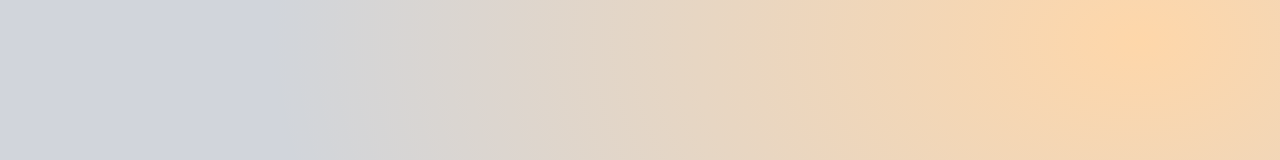
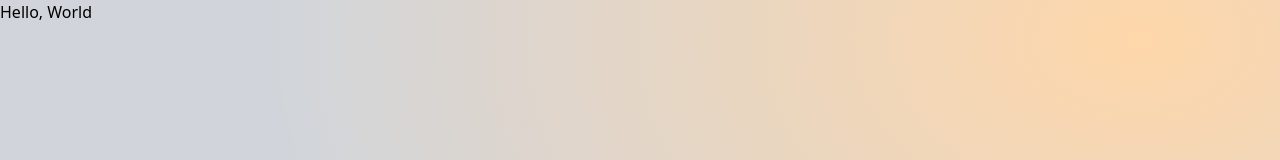
Before and after one commit to DarenBach-code/SCHEDULER, a Nuxt app: page / in a window 1280 px wide. Shown: the top 160 px of the page. Built offline with nearby package versions, Linux system fonts and the light colour scheme.

Commit message:
google fonts

```diff
--- a/nuxt.config.ts
+++ b/nuxt.config.ts
@@ -2,5 +2,5 @@
 export default defineNuxtConfig({
   compatibilityDate: '2024-04-03',
   devtools: { enabled: true },
-  modules: ["@nuxtjs/tailwindcss"],
+  modules: ["@nuxtjs/tailwindcss", "@nuxtjs/google-fonts"],
 })
--- a/package.json
+++ b/package.json
@@ -10,6 +10,7 @@
     "postinstall": "nuxt prepare"
   },
   "dependencies": {
+    "@nuxtjs/google-fonts": "^3.2.0",
     "@nuxtjs/tailwindcss": "^6.12.1",
     "nuxt": "^3.12.4",
     "vue": "latest"
--- a/pages/index.vue
+++ b/pages/index.vue
@@ -1,6 +1,8 @@
 <template>
     <div class="h-screen w-screen gradient">
-
+        <div class="flex">
+            <p class="rubik">Hello, World</p>
+        </div>
     </div>
 </template>
 
@@ -14,5 +16,7 @@
         background-color: rgb(209, 213, 219);
         background-image: radial-gradient(at 89% 5%, rgb(254, 215, 170) 0, transparent 54%);
     }
-
+    .rubik{
+        font-style: normal;
+    }
 </style>
```
Also changed, not shown: 1 other file (tests, documents, lock files or other folders).
